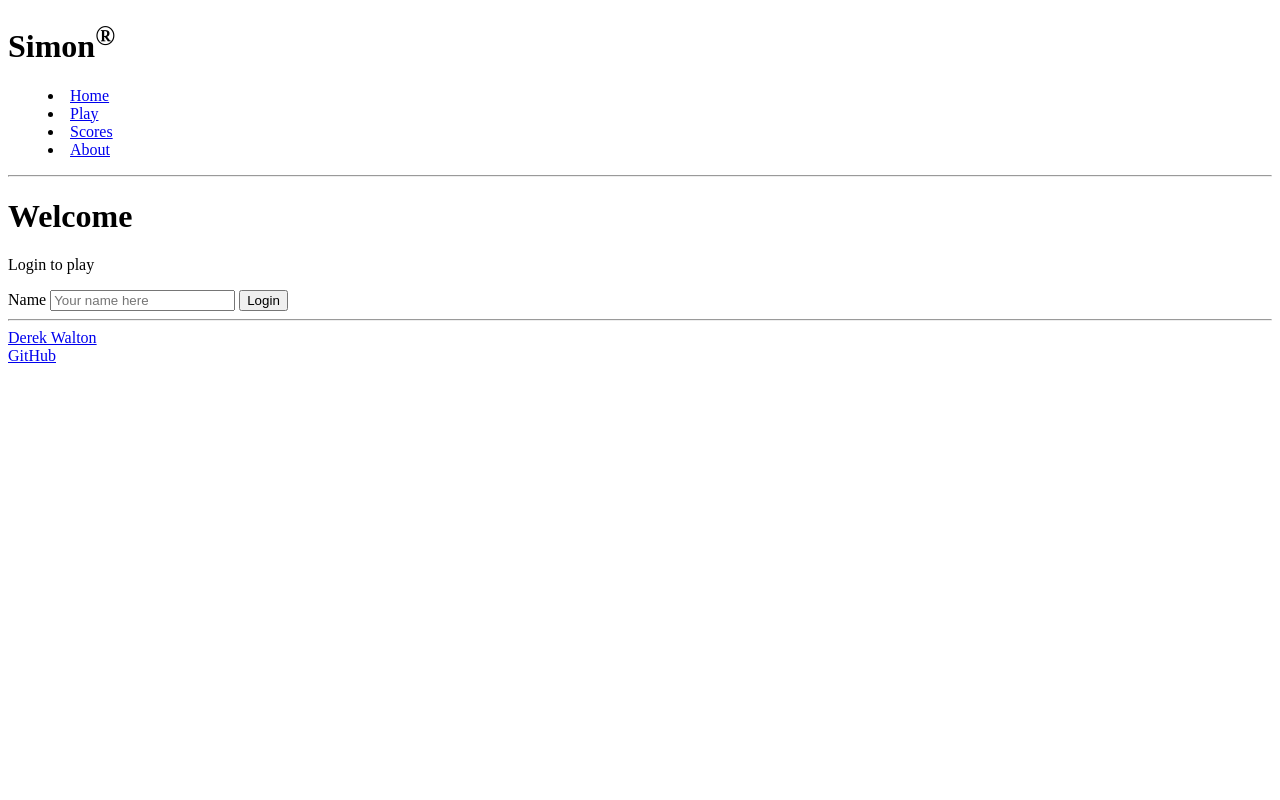
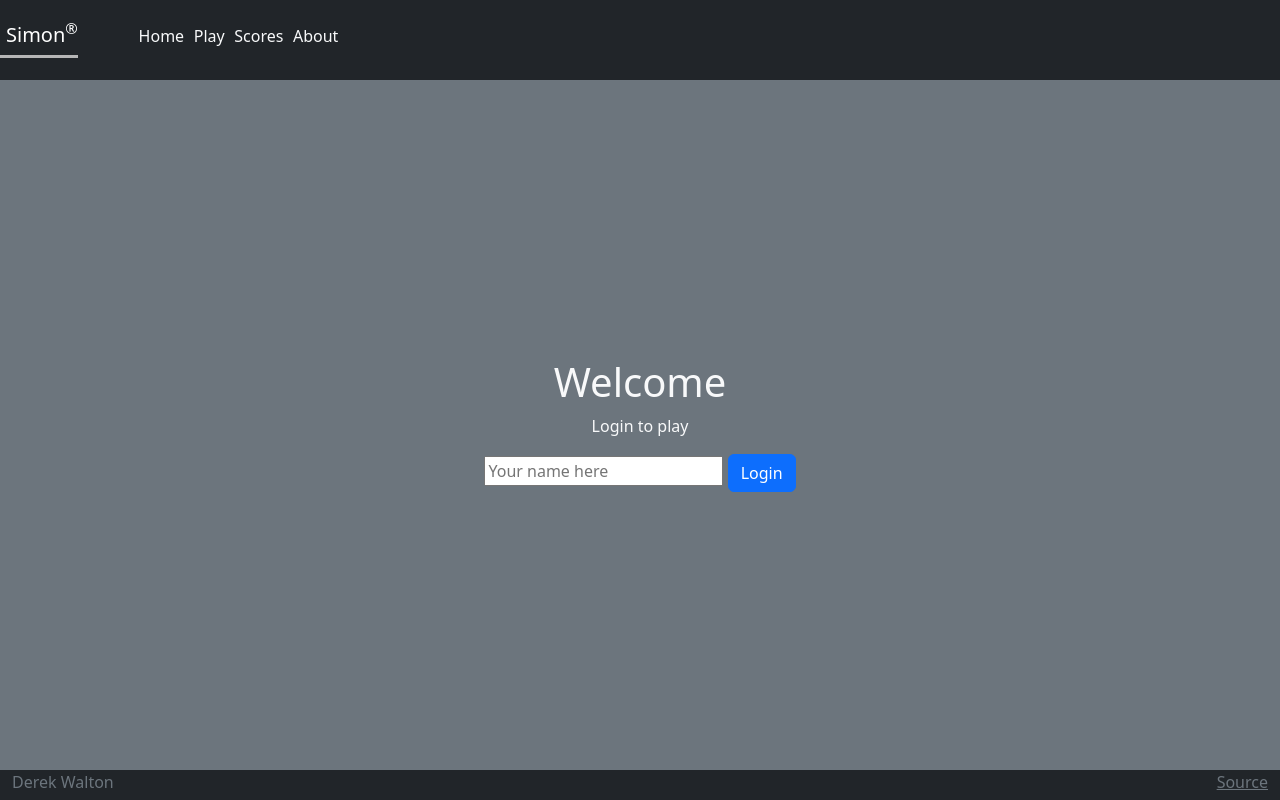
Before and after one commit to DerebeWalton/simon, a plain HTML site: page home.html in a window 1280 px wide. Drawn offline with nearby package versions, Linux system fonts and the light colour scheme.

Commit message:
Add css in home change GitHub -> Source

```diff
--- a/home.html
+++ b/home.html
@@ -5,42 +5,59 @@
         <meta name="viewport" content="width=device-width, initial-scale=1.0" />
         <title>Simon</title>
         <link rel="icon" href="Moon.ico" />
+
+        <link rel="stylesheet" href="main.css" />
+
+        <!-- Include bootstrap CSS framework -->
+        <link
+            href="https://cdn.jsdelivr.net/npm/bootstrap@5.2.2/dist/css/bootstrap.min.css"
+            rel="stylesheet"
+            integrity="sha384-Zenh87qX5JnK2Jl0vWa8Ck2rdkQ2Bzep5IDxbcnCeuOxjzrPF/et3URy9Bv1WTRi"
+            crossorigin="anonymous"
+        />
     </head>
-    <body>
+    <body class="bg-dark text-light">
         <!-- Use header, main, and footer elements to give semantic structure -->
-        <header>
-            <h1>Simon<sup>&reg;</sup></h1>
-
+        <header class="container-fluid">
             <!-- Navigation elements -->
-            <nav>
+            <nav class="navbar fixed-top navbar-dark">
+                <a class="navbar-brand" href="#">Simon<sup>&reg;</sup></a>
                 <!-- Menu is a semantic alternative to <ul> that represents an interaction -->
-                <menu>
-                    <li><a href="home.html">Home</a></li>
-                    <li><a href="play.html">Play</a></li>
-                    <li><a href="scores.html">Scores</a></li>
-                    <li><a href="about.html">About</a></li>
+                <menu class="navar-nav">
+                    <li class="nav-item">
+                        <a class="nav-link active" href="home.html">Home</a>
+                    </li>
+                    <li class="nav-item">
+                        <a class="nav-link active" href="play.html">Play</a>
+                    </li>
+                    <li class="nav-item">
+                        <a class="nav-link active" href="scores.html">Scores</a>
+                    </li>
+                    <li class="nav-item">
+                        <a class="nav-link active" href="about.html">About</a>
+                    </li>
                 </menu>
             </nav>
-
-            <!-- Since we don't have the ability to style, we use old style HTML to give some visual formatting -->
-            <hr />
         </header>
 
-        <main>
-            <h1>Welcome</h1>
-            <p>Login to play</p>
-            <form method="get" action="play.html">
-                <label for="name">Name</label>
-                <input type="text" id="name" placeholder="Your name here" />
-                <button type="submit">Login</button>
-            </form>
+        <main class="container-fluid bg-secondary text-center">
+            <div>
+                <h1>Welcome</h1>
+                <p>Login to play</p>
+                <form method="get" action="play.html">
+                    <input type="text" id="name" placeholder="Your name here" />
+                    <button type="submit" class="btn btn-primary">Login</button>
+                </form>
+            </div>
         </main>
 
-        <footer>
-            <hr />
-            <span class="text-reset"><a href="index.html">Derek Walton</a></span>
-            <br />
-            <a href="https://github.com/DerebeWalton/simon">GitHub</a>
+        <footer class="bg-dark text-dark text-muted">
+            <div class="container-fluid">
+                <span class="text-reset" href="index.html">Derek Walton</span>
+                <a
+                    class="text-reset"
+                    href="https://github.com/DerebeWalton/simon">Source</a>
+            </div>
         </footer>
     </body>
 </html>
```
Also changed, not shown: about.html (+1 -1 lines).
